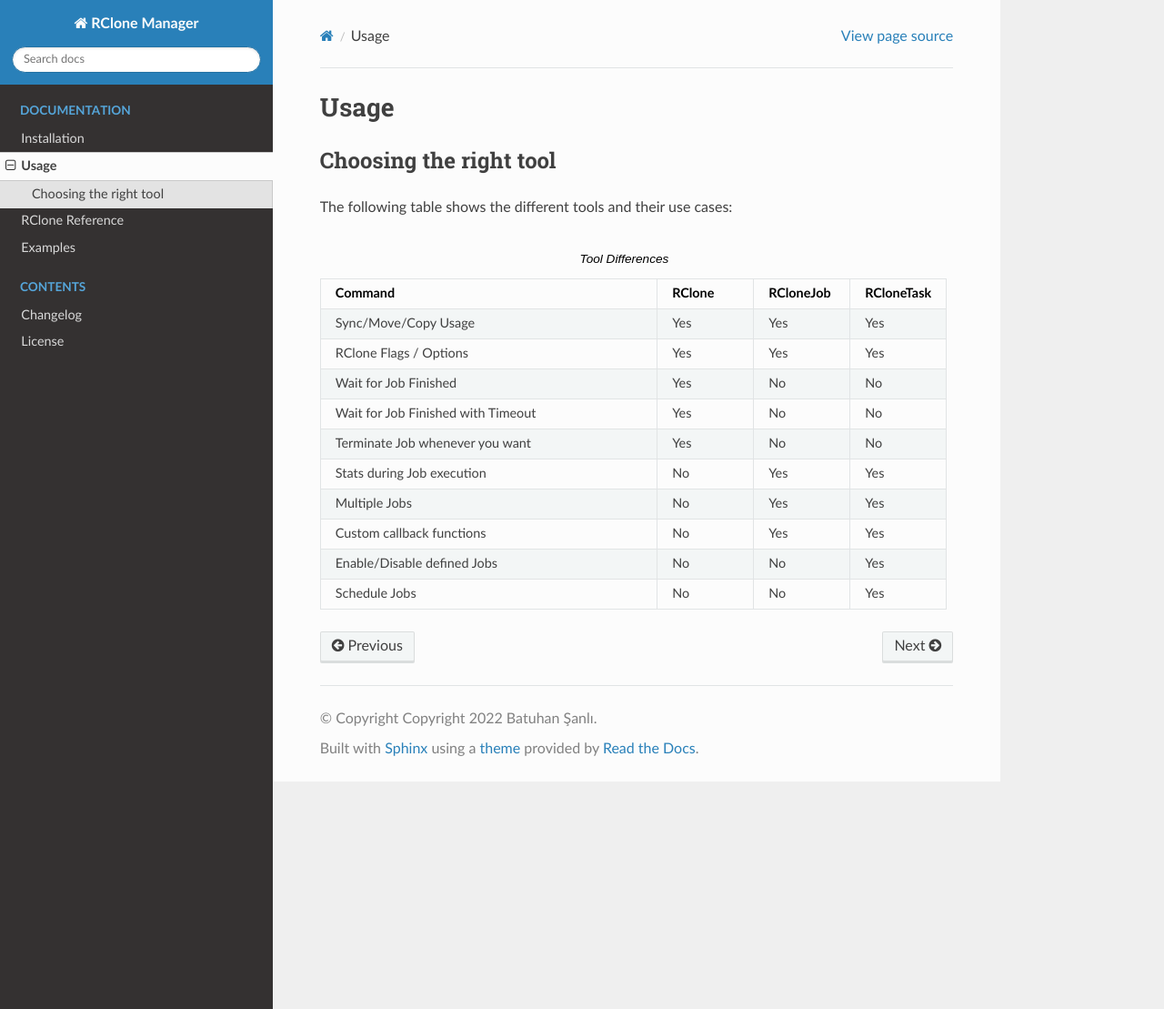
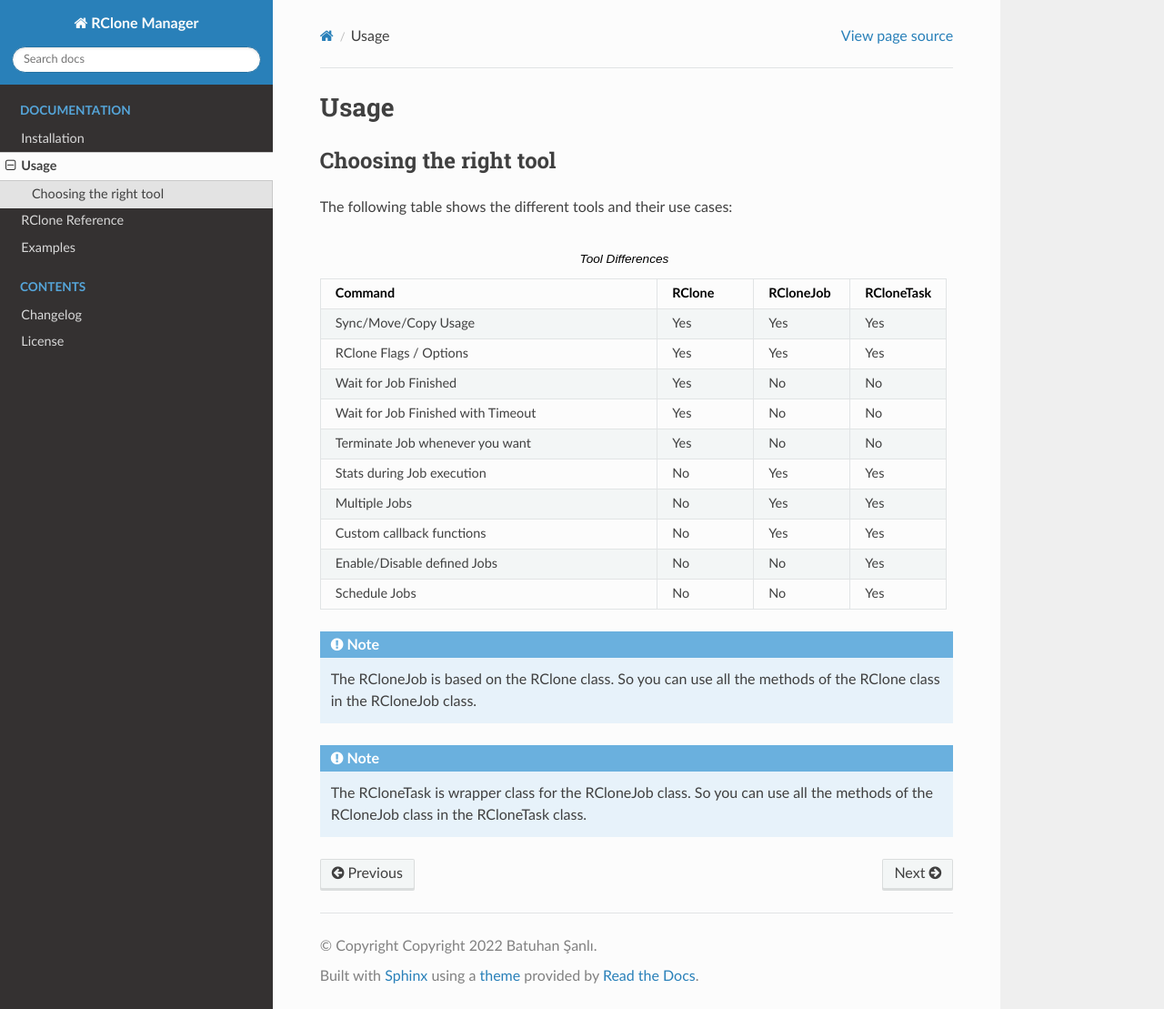
Before and after one commit to batuhan0sanli/rclone-manager, a Sphinx documentation site: the page built from docs/documentation/usage.rst, in a window 1280 px wide and 1109 px high. Shown: the whole window at 91% size. Built offline with Sphinx 7.4.7 and the Read the Docs theme 2.0.0, drawn with Linux system fonts in a browser that asks for light colours.

Commit message:
add notes to usage

```diff
--- a/docs/documentation/usage.rst
+++ b/docs/documentation/usage.rst
@@ -53,3 +53,11 @@
      - No
      - No
      - Yes
+
+.. note::
+    The RCloneJob is based on the RClone class. So you can use all the methods of the RClone class in
+    the RCloneJob class.
+
+.. note::
+    The RCloneTask is wrapper class for the RCloneJob class. So you can use all the methods of the
+    RCloneJob class in the RCloneTask class.
```
